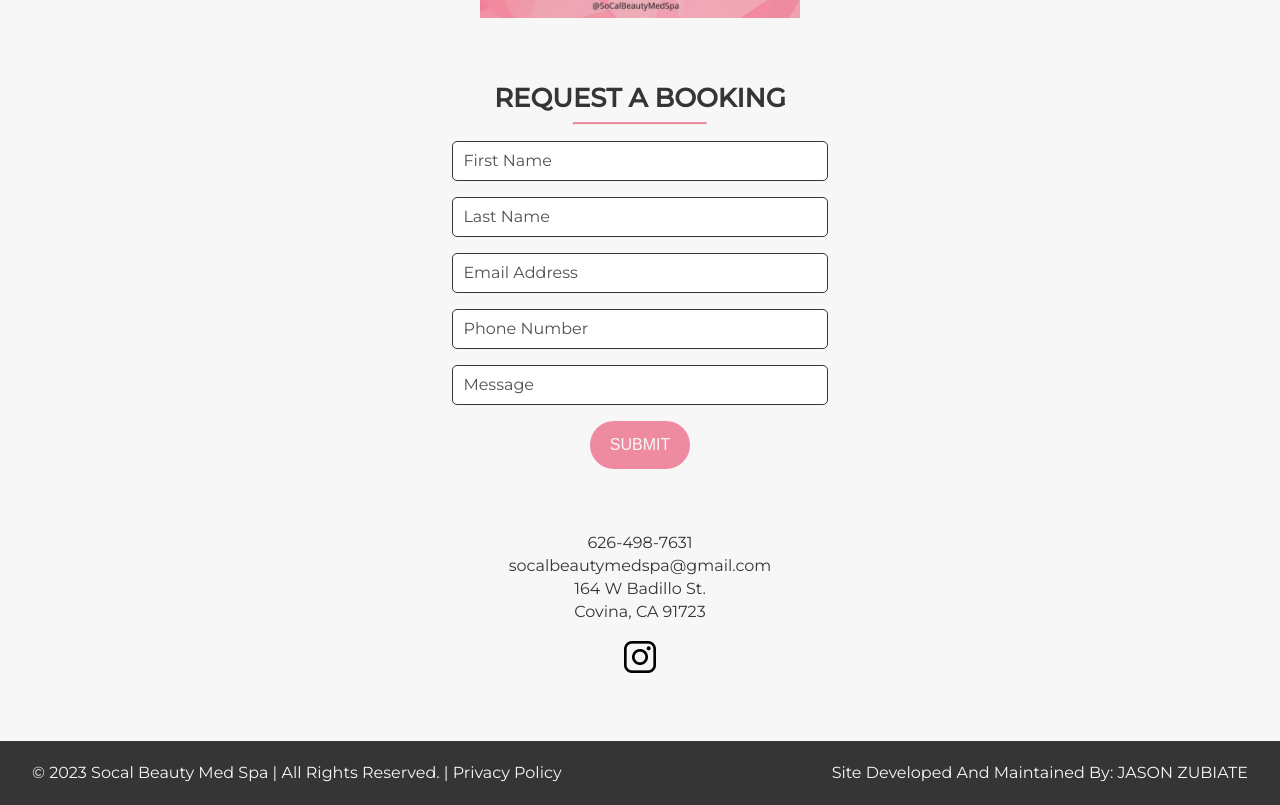
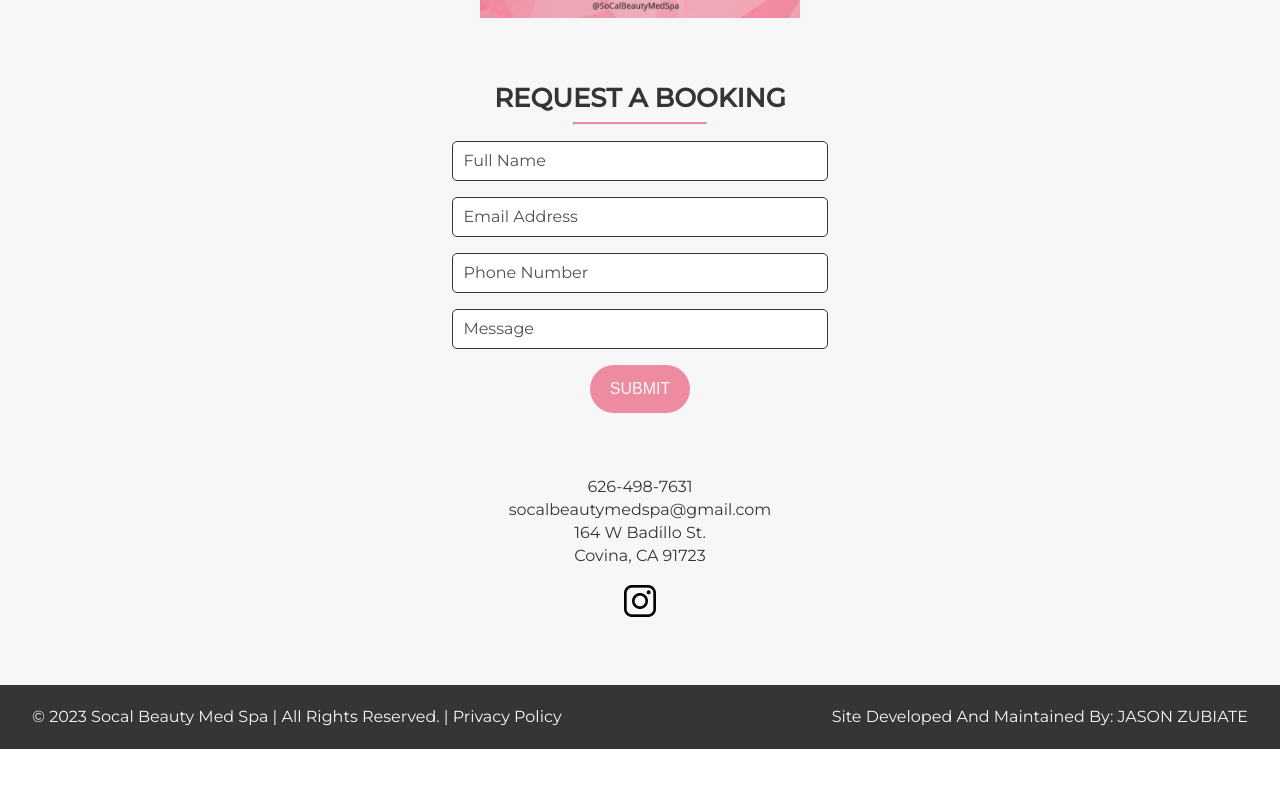
Before and after one commit to jasonzubiate/SocalMedSpa, a Next.js app: page / in a window 1280 px wide. Shown: the part 1742-2547 px from the top of the page. After the commit the page ends 2491 px from the top, so only its background shows below. Built offline with nearby package versions, Linux system fonts and the light colour scheme.

Commit message:
added emailjs

```diff
--- a/package.json
+++ b/package.json
@@ -9,6 +9,7 @@
     "lint": "next lint"
   },
   "dependencies": {
+    "@emailjs/browser": "^3.11.0",
     "@types/node": "18.15.5",
     "@types/react": "18.0.28",
     "@types/react-dom": "18.0.11",
--- a/pages/index.jsx
+++ b/pages/index.jsx
@@ -5,10 +5,32 @@
 import promoimg from "@/public/assets/img/promo.jpeg";
 import { useRef } from "react";
 import igicon from "@/public/assets/icons/instagram.png";
+import emailjs from "@emailjs/browser";
 
 export default function Home() {
 	const ref = useRef(null);
 	const scrollToRef = () => ref.current.scrollIntoView({ behavior: "smooth" });
+	const sendEmail = (e) => {
+		e.preventDefault();
+
+		emailjs
+			.sendForm(
+				"service_9efmxmg",
+				"template_tojkqmu",
+				e.target,
+				"U4Me_Bn1wNHxFRKCp"
+			)
+			.then(
+				(result) => {
+					console.log(result.text);
+				},
+				(error) => {
+					console.log(error.text);
+				}
+			);
+		e.target.reset();
+		setSubmitted(true);
+	};
 
 	return (
 		<>
@@ -31,8 +53,8 @@
 					<h2 className={styles.h2}>Welcome</h2>
 					<p className={styles.p}>
 						We are your one-stop destination for all things health, wellness,
-						and aesthetics in Covina, California. Our mission is to help
-						our clients look and feel their best by providing cutting-edge
+						and aesthetics in Covina, California. Our mission is to help our
+						clients look and feel their best by providing cutting-edge
 						treatments and personalized care.
 					</p>
 					<p className={styles.p}>
@@ -64,40 +86,38 @@
 				<div className={styles.section}>
 					<h2 className={styles.h2}>Request A Booking</h2>
 					<hr className={styles.hr} />
-					<form className={styles.form} action="" ref={ref}>
+					<form
+						className={styles.form}
+						action=""
+						onSubmit={sendEmail}
+						ref={ref}
+					>
 						<input
 							className={styles.input}
 							type="text"
-							placeholder={"First Name"}
-							name={"fullName"}
-							required
-						/>
-						<input
-							className={styles.input}
-							type="text"
-							placeholder={"Last Name"}
-							name={"lastName"}
+							placeholder={"Full Name"}
+							id="fullName"
 							required
 						/>
 						<input
 							className={styles.input}
 							type="email"
 							placeholder={"Email Address"}
-							name={"email"}
+							id="email_id"
 							required
 						/>
 						<input
 							className={styles.input}
 							type="tel"
 							placeholder={"Phone Number"}
-							name={"phone"}
+							name="phone_id"
 							required
 						/>
 						<input
 							className={styles.input}
 							type="text"
 							placeholder={"Message"}
-							name={"message"}
+							id="message"
 							required
 						/>
 						<button className={styles.btn}>Submit</button>
```
Also changed, not shown: 1 other file (tests, documents, lock files or other folders).
